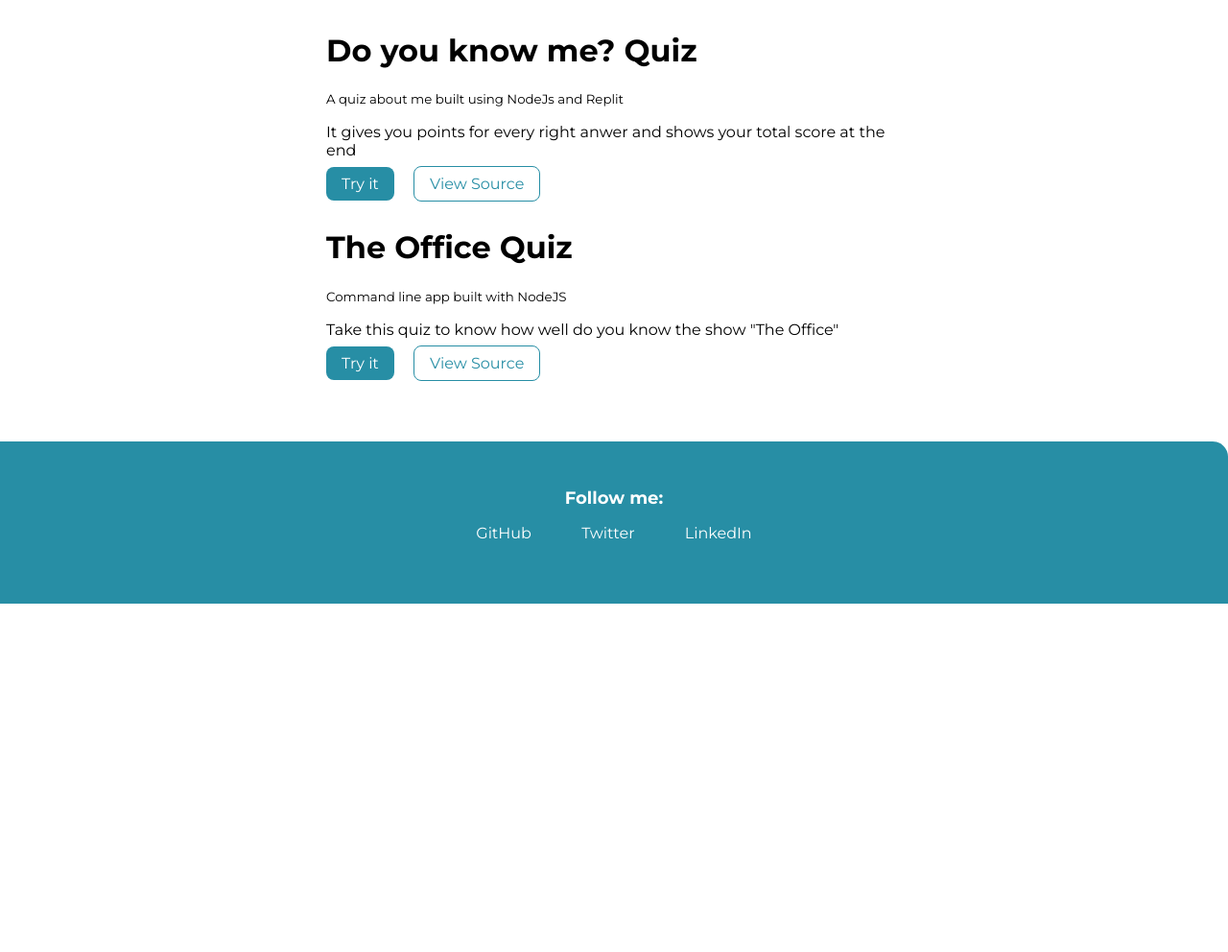
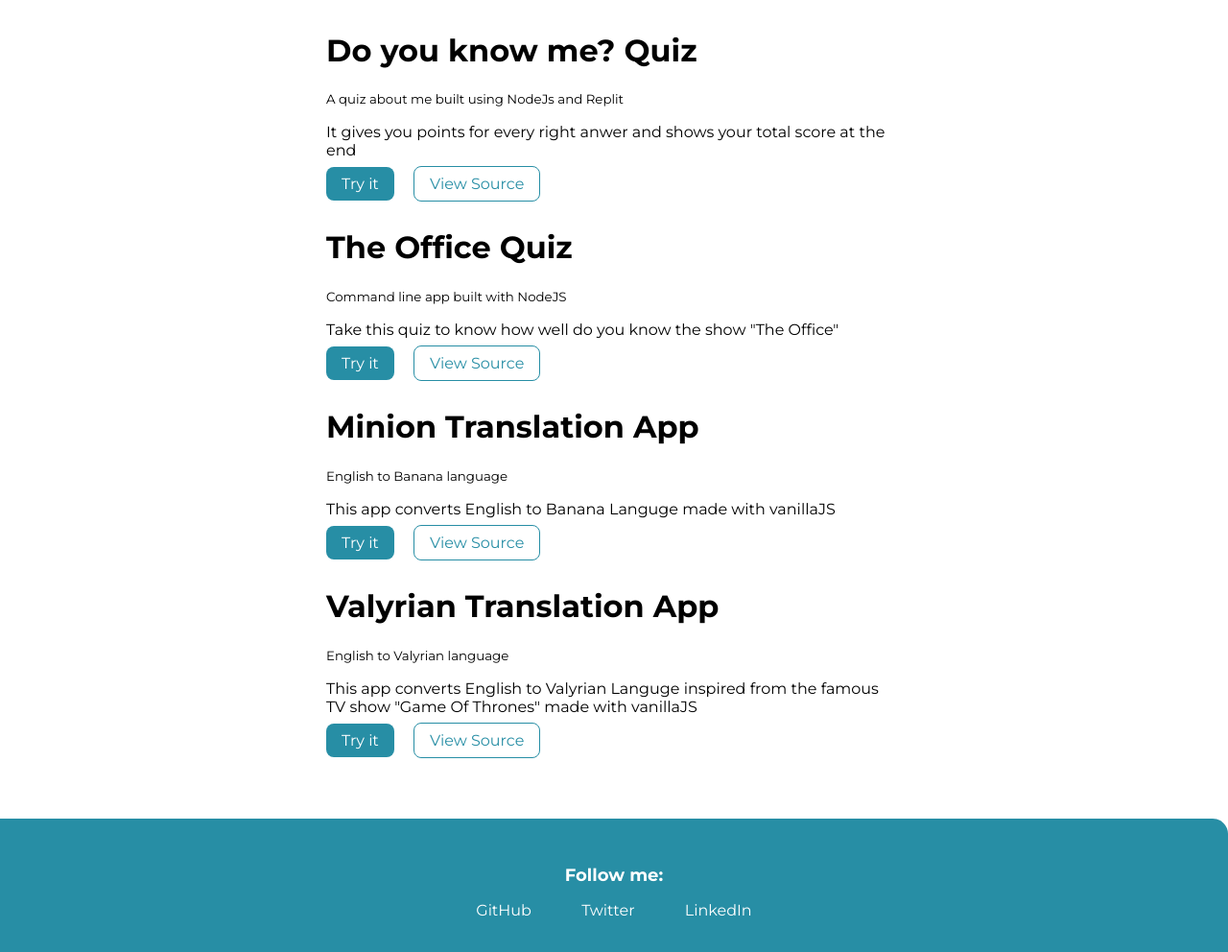
Before and after one commit to Syedmha/My-Portfolio, a plain HTML site: page projects.html in a window 1280 px wide. Shown: the part 531-1523 px from the top of the page at 96% size. Before the commit the page ends 1160 px from the top, so only its background shows below. Drawn offline with Linux system fonts and the light colour scheme.

Commit message:
Add links

```diff
--- a/projects.html
+++ b/projects.html
@@ -51,6 +51,23 @@
                 <a class="link link-secondary" href="https://github.com/Syedmha/The-Office-Quiz" target="_blank">View Source</a>
             </div>
 
+            <div class="showcase-list container container-center ">
+                <h1>Minion Translation App</h1>
+                <small>English to Banana language</small>
+                <p>This app converts English to Banana Languge made with vanillaJS</p>
+                <a class="link link-primary"
+                    href="https://syed-minion-banana-translation.netlify.app/" target="_blank">Try it</a>
+                <a class="link link-secondary" href="https://github.com/Syedmha/minion-tanslation" target="_blank">View Source</a>
+            </div>
+
+            <div class="showcase-list container container-center ">
+                <h1>Valyrian Translation App</h1>
+                <small>English to Valyrian language</small>
+                <p>This app converts English to Valyrian Languge inspired from the famous TV show "Game Of Thrones" made with vanillaJS</p>
+                <a class="link link-primary"
+                    href="https://syed-valyrian-translation.netlify.app/" target="_blank">Try it</a>
+                <a class="link link-secondary" href="https://github.com/Syedmha/valyrian-translation" target="_blank">View Source</a>
+            </div>
         </li>
 
     </ul>
```
